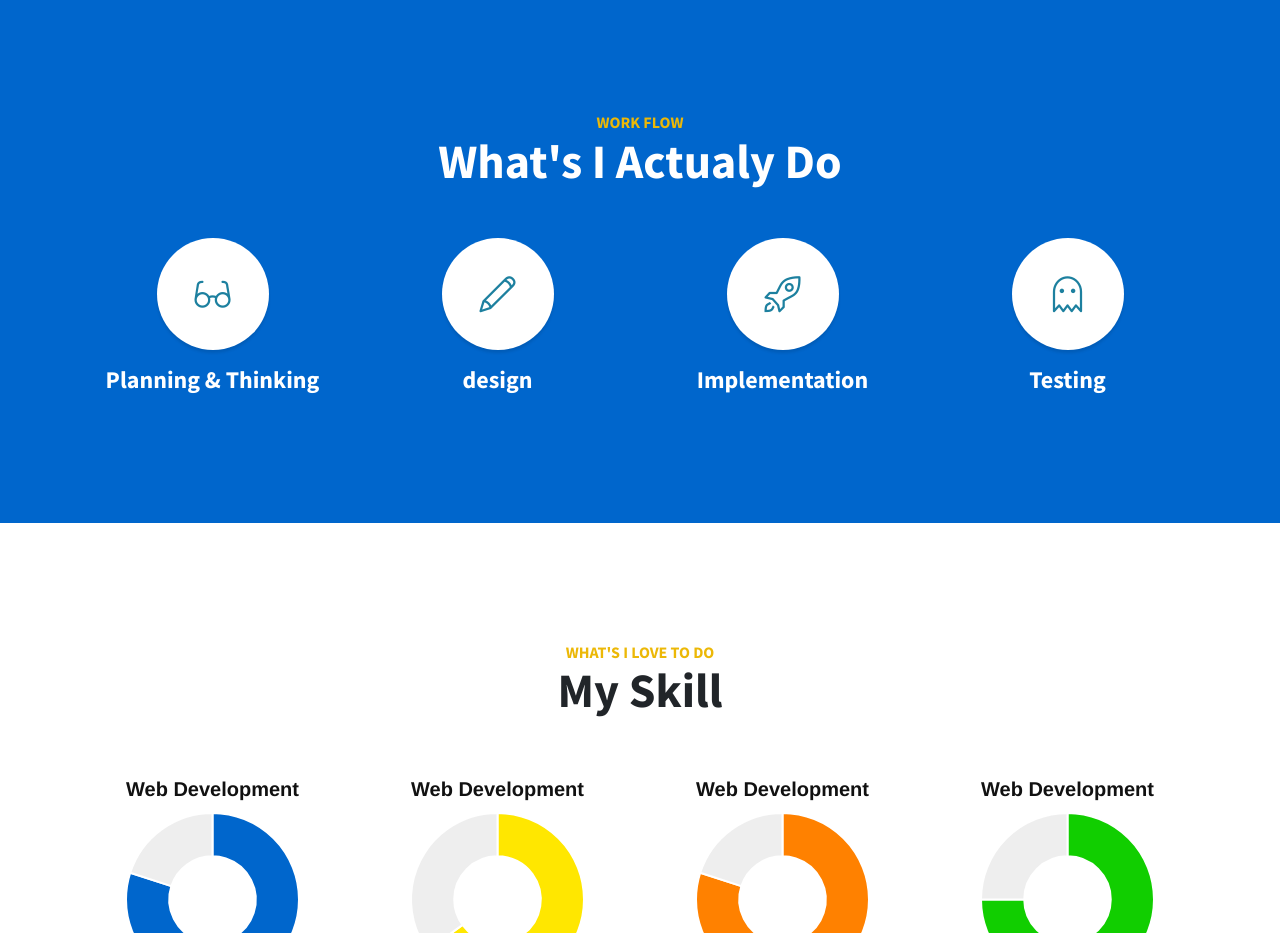
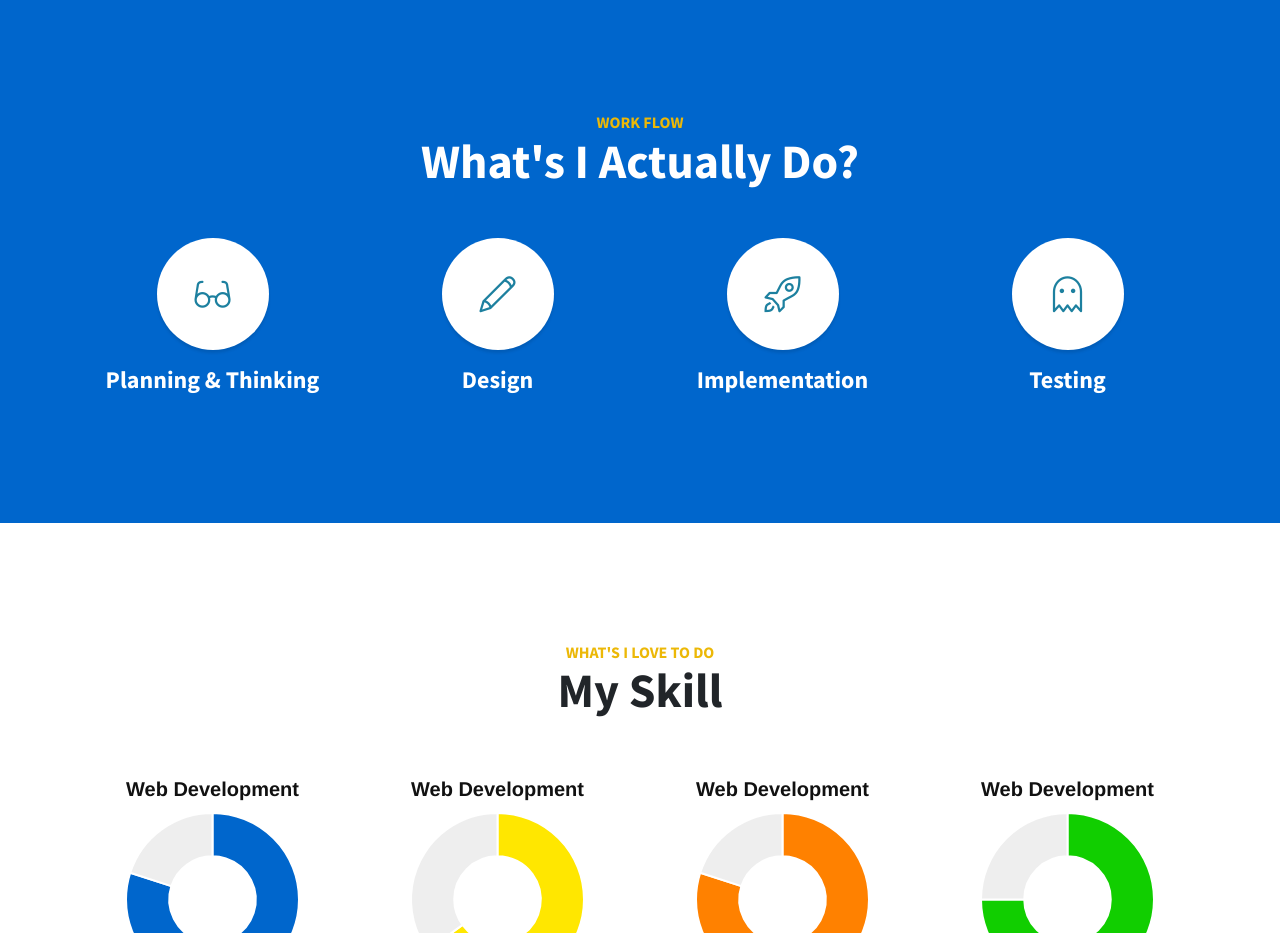
Before and after one commit to SkinnyCoders/skinnycoders.github.io-old, a plain HTML site: page index.html in a window 1280 px wide. Shown: the part 1240-2173 px from the top of the page. Drawn offline with nearby package versions, Linux system fonts and the light colour scheme; a web font is replaced by a local one.

Commit message:
Fixing typo text

```diff
--- a/index.html
+++ b/index.html
@@ -231,7 +231,7 @@ ul.timeline > li:before {
     <div class="container">
       <div class="content-section-heading">
         <h3 class="text-secondary mb-0">Work Flow</h3>
-        <h2 class="mb-5">What's I Actualy Do</h2>
+        <h2 class="mb-5">What's I Actually Do?</h2>
       </div>
       <div class="row">
         <div class="col-lg-3 col-md-6 mb-5 mb-lg-0">
@@ -248,7 +248,7 @@ ul.timeline > li:before {
             <i class="icon-pencil"></i>
           </span>
           <h4>
-            <strong>design</strong>
+            <strong>Design</strong>
           </h4>
           <p class="text-faded mb-0"></p>
         </div>
```
